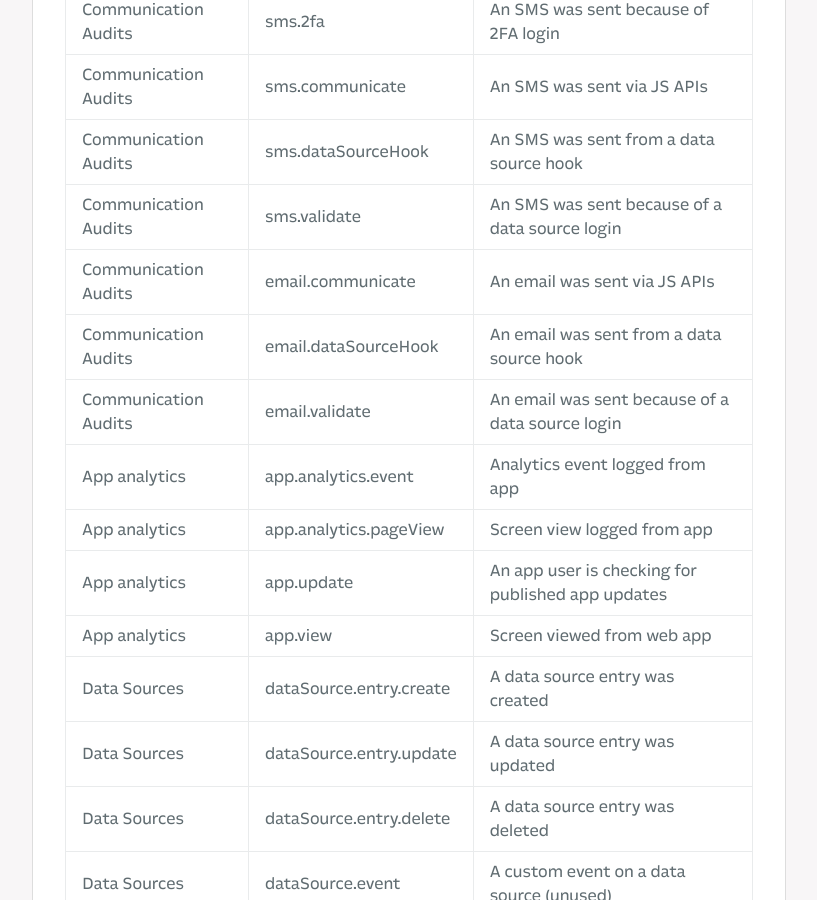
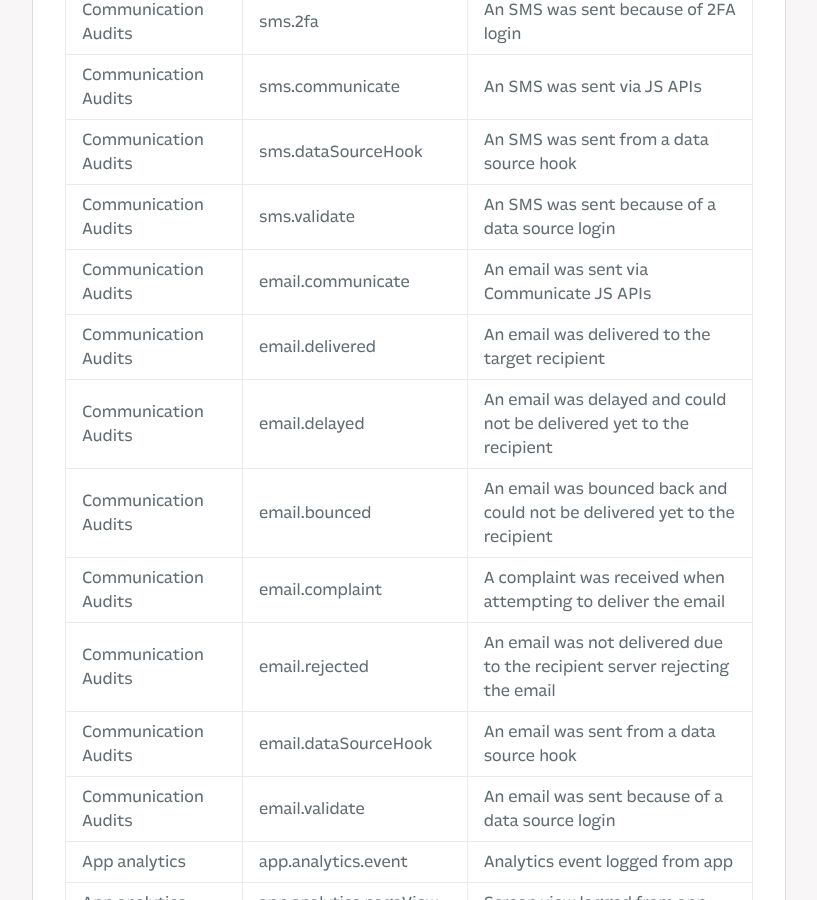
Before and after one commit to Fliplet/fliplet-cli, a Jekyll site: the page built from docs/Organization-audit-log-types.md, in a window 1280 px wide and 900 px high, scrolled down 5589 px. Shown: the whole window, without its empty margins (254-1071 px from the left). Built offline with Jekyll 4.4.1, drawn with Linux system fonts in a browser that asks for light colours; nearby versions of some CDN libraries; our own code applies the rules of GitHub Pages for plain Markdown files; library files that are not in the unit come from our copies; comment, search, counter and statistics services are not loaded; a style sheet for code colours, icons or effects is not loaded.

Commit message:
new audit log types

```diff
--- a/docs/Organization-audit-log-types.md
+++ b/docs/Organization-audit-log-types.md
@@ -82,22 +82,27 @@ Please see below a table with a recap of all available log types for organizatio
 
 ## Logs from Fliplet Apps
 
-| Section                     | Type                               | Description                                                           |
-|-----------------------------|------------------------------------|-----------------------------------------------------------------------|
-| Communication Audits        | sms.2fa                            | An SMS was sent because of 2FA login                                  |
-| Communication Audits        | sms.communicate                    | An SMS was sent via JS APIs                                           |
-| Communication Audits        | sms.dataSourceHook                 | An SMS was sent from a data source hook                               |
-| Communication Audits        | sms.validate                       | An SMS was sent because of a data source login                        |
-| Communication Audits        | email.communicate                  | An email was sent via JS APIs                                         |
-| Communication Audits        | email.dataSourceHook               | An email was sent from a data source hook                             |
-| Communication Audits        | email.validate                     | An email was sent because of a data source login                      |
-| App analytics               | app.analytics.event                | Analytics event logged from app                                       |
-| App analytics               | app.analytics.pageView             | Screen view logged from app                                           |
-| App analytics               | app.update                         | An app user is checking for published app updates                     |
-| App analytics               | app.view                           | Screen viewed from web app                                            |
-| Data Sources                | dataSource.entry.create            | A data source entry was created                                       |
-| Data Sources                | dataSource.entry.update            | A data source entry was updated                                       |
-| Data Sources                | dataSource.entry.delete            | A data source entry was deleted                                       |
-| Data Sources                | dataSource.event                   | A custom event on a data source (unused)                              |
-| Media Files management      | mediaFile.create                   | A media file was created (uploaded)                                   |
-| User session                | session.locale.updated             | The current user switched its language settings to a new locale       |
+| Section                     | Type                               | Description                                                                 |
+|-----------------------------|------------------------------------|-----------------------------------------------------------------------------|
+| Communication Audits        | sms.2fa                            | An SMS was sent because of 2FA login                                        |
+| Communication Audits        | sms.communicate                    | An SMS was sent via JS APIs                                                 |
+| Communication Audits        | sms.dataSourceHook                 | An SMS was sent from a data source hook                                     |
+| Communication Audits        | sms.validate                       | An SMS was sent because of a data source login                              |
+| Communication Audits        | email.communicate                  | An email was sent via Communicate JS APIs                                   |
+| Communication Audits        | email.delivered                    | An email was delivered to the target recipient                              |
+| Communication Audits        | email.delayed                      | An email was delayed and could not be delivered yet to the recipient        |
+| Communication Audits        | email.bounced                      | An email was bounced back and could not be delivered yet to the recipient   |
+| Communication Audits        | email.complaint                    | A complaint was received when attempting to deliver the email               |
+| Communication Audits        | email.rejected                     | An email was not delivered due to the recipient server rejecting the email  |
+| Communication Audits        | email.dataSourceHook               | An email was sent from a data source hook                                   |
+| Communication Audits        | email.validate                     | An email was sent because of a data source login                            |
+| App analytics               | app.analytics.event                | Analytics event logged from app                                             |
+| App analytics               | app.analytics.pageView             | Screen view logged from app                                                 |
+| App analytics               | app.update                         | An app user is checking for published app updates                           |
+| App analytics               | app.view                           | Screen viewed from web app                                                  |
+| Data Sources                | dataSource.entry.create            | A data source entry was created                                             |
+| Data Sources                | dataSource.entry.update            | A data source entry was updated                                             |
+| Data Sources                | dataSource.entry.delete            | A data source entry was deleted                                             |
+| Data Sources                | dataSource.event                   | A custom event on a data source (unused)                                    |
+| Media Files management      | mediaFile.create                   | A media file was created (uploaded)                                         |
+| User session                | session.locale.updated             | The current user switched its language settings to a new locale             |
```
